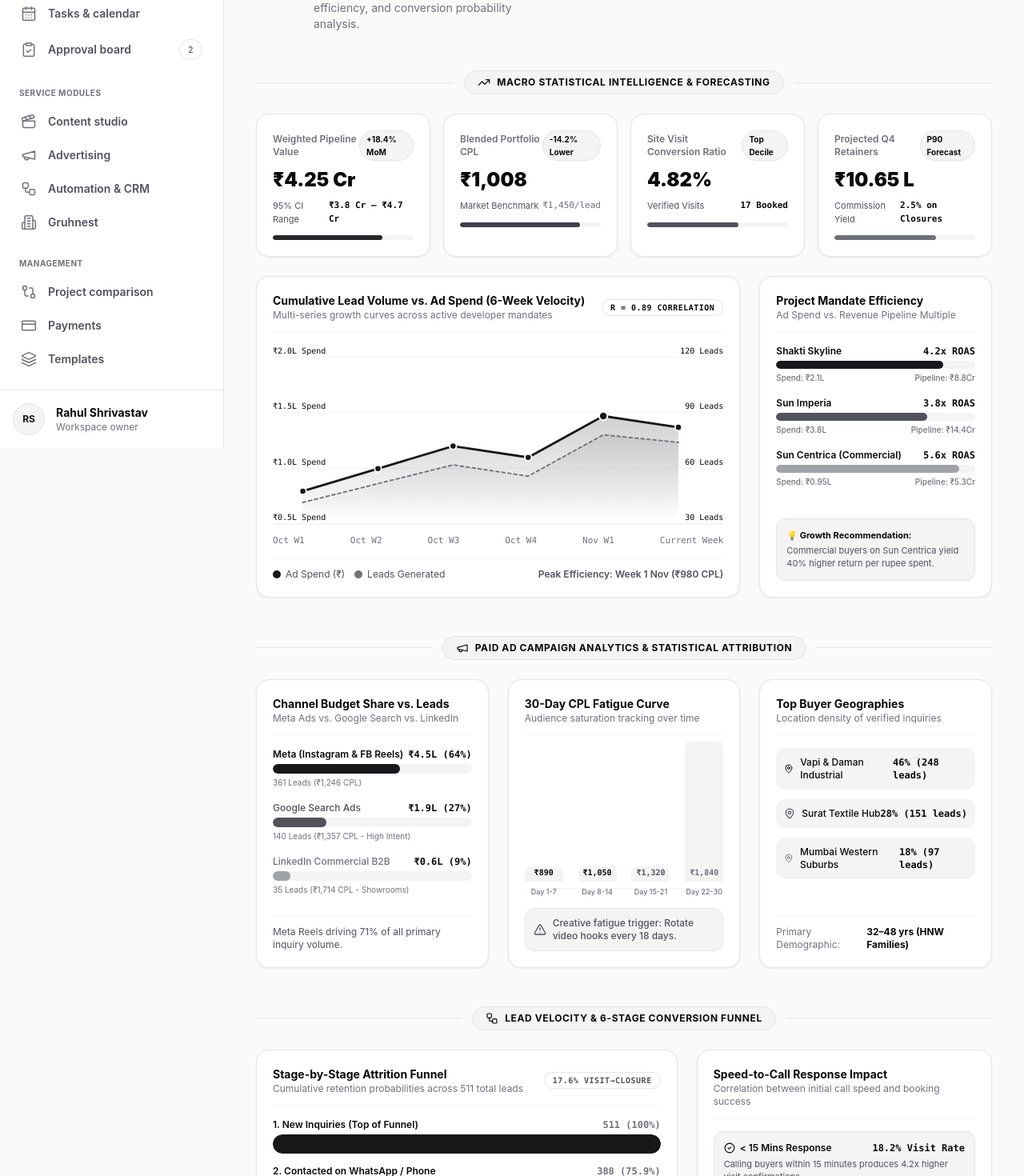
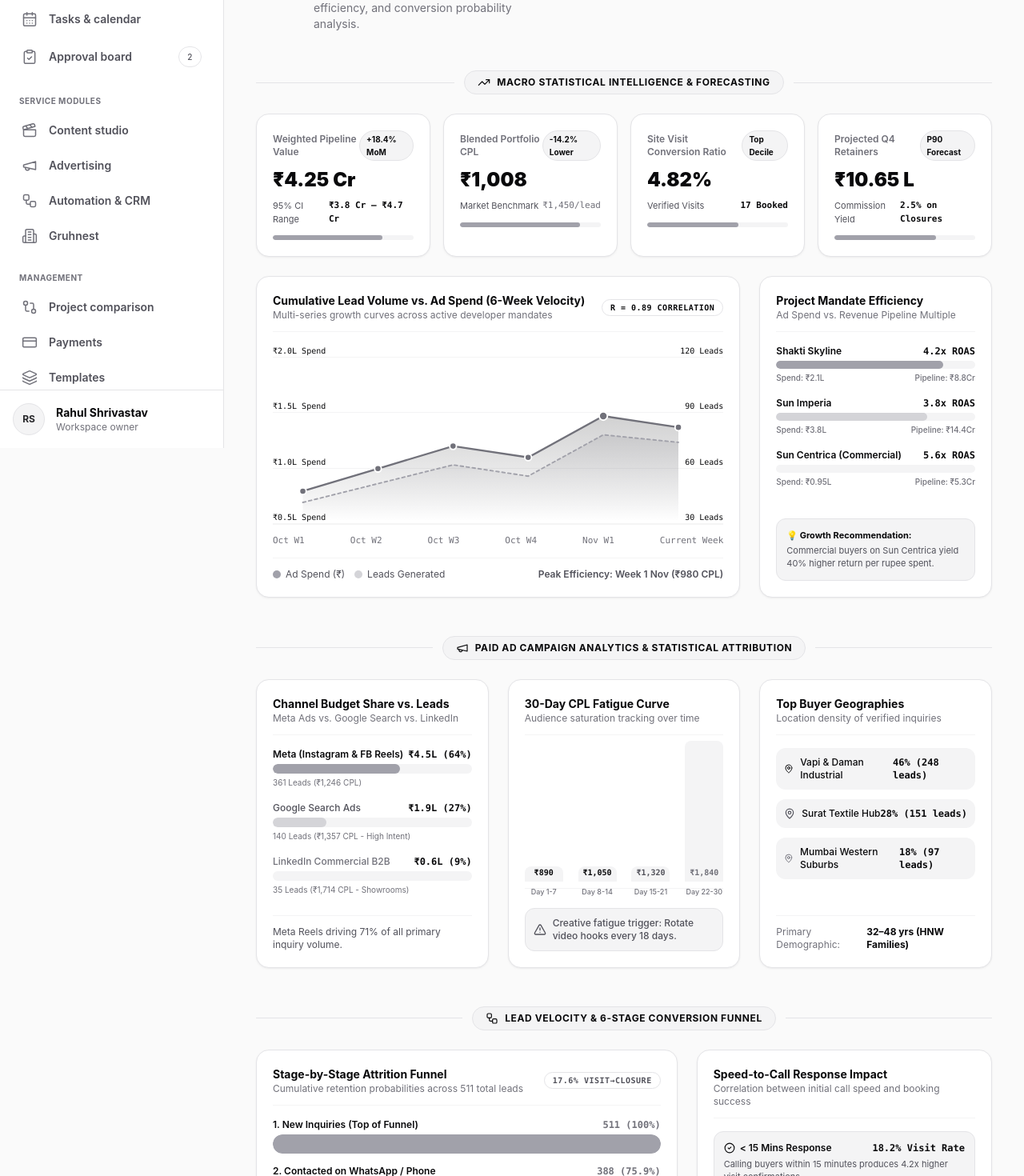
Before and after one commit to shubhamm-18/bim, a Next.js app: page /analytics in a window 1280 px wide. Shown: the part 240-1710 px from the top of the page at 80% size. Built offline with nearby package versions, Linux system fonts and the light colour scheme.

Commit message:
style: eliminate all dark and black backgrounds across components, preview, and analytics

```diff
--- a/src/app/globals.css
+++ b/src/app/globals.css
@@ -9,10 +9,10 @@
      ========================================================================== */
 
   /* Primary Brand Accent (Buttons, Highlights, Active Tabs) */
-  --brand: #18181b;
-  --brand-hover: #27272a;
+  --brand: #27272a;
+  --brand-hover: #3f3f46;
   --brand-subtle: #f4f4f5;
-  --brand-foreground: #ffffff;
+  --brand-foreground: #09090b;
 
   /* App Background & Card Surfaces */
   --bg-app: #fafafa;
@@ -21,15 +21,15 @@
   --bg-card-hover: #f4f4f5;
   --bg-input: #ffffff;
 
-  /* Dark Surfaces & Theme Tokens */
-  --bg-dark-hero: #09090b;
-  --border-dark-hero: #27272a;
-  --bg-dark-panel: #18181b;
-  --border-dark-panel: #27272a;
-  --bg-dark-control: #27272a;
-  --border-dark-control: #3f3f46;
-  --bg-dark-card: #09090b;
-  --border-dark-card: #27272a;
+  /* Neutral Surfaces & Tokens (No Black Backgrounds) */
+  --bg-dark-hero: #f4f4f5;
+  --border-dark-hero: #e4e4e7;
+  --bg-dark-panel: #ffffff;
+  --border-dark-panel: #e4e4e7;
+  --bg-dark-control: #f4f4f5;
+  --border-dark-control: #e4e4e7;
+  --bg-dark-card: #ffffff;
+  --border-dark-card: #e4e4e7;
   --bg-app-subtle: #f4f4f5;
 
   /* Typography Colors */
--- a/src/components/features/analytics/CalendarAnalytics.tsx
+++ b/src/components/features/analytics/CalendarAnalytics.tsx
@@ -29,7 +29,7 @@ export function CalendarAnalytics() {
               <p className="text-xs text-text-subtle mt-1">{sla.detail}</p>
             </div>
             <div className="w-full bg-surface-subtle h-3 rounded-full overflow-hidden">
-              <div className="bg-zinc-800 h-full rounded-full" style={{ width: sla.rate }}></div>
+              <div className="bg-zinc-400 h-full rounded-full" style={{ width: sla.rate }}></div>
             </div>
           </div>
           <div className="mt-4 pt-3 border-t border-border-subtle text-xs text-text-subtle">
--- a/src/components/features/analytics/GruhnestAnalytics.tsx
+++ b/src/components/features/analytics/GruhnestAnalytics.tsx
@@ -61,7 +61,7 @@ export function GruhnestAnalytics() {
                   <span className="text-text-main font-bold">{readiness.sampleFlatDelivered}</span>
                 </div>
                 <div className="w-full bg-surface-subtle h-2 rounded-full overflow-hidden">
-                  <div className="bg-zinc-800 h-full rounded-full" style={{ width: readiness.sampleFlatWidth }}></div>
+                  <div className="bg-zinc-400 h-full rounded-full" style={{ width: readiness.sampleFlatWidth }}></div>
                 </div>
               </div>
 
@@ -71,7 +71,7 @@ export function GruhnestAnalytics() {
                   <span className="text-text-muted font-bold">{readiness.locationExplainerScheduled}</span>
                 </div>
                 <div className="w-full bg-surface-subtle h-2 rounded-full overflow-hidden">
-                  <div className="bg-zinc-500 h-full rounded-full" style={{ width: readiness.locationExplainerWidth }}></div>
+                  <div className="bg-zinc-300 h-full rounded-full" style={{ width: readiness.locationExplainerWidth }}></div>
                 </div>
               </div>
             </div>
--- a/src/components/features/analytics/OverviewMacroMetrics.tsx
+++ b/src/components/features/analytics/OverviewMacroMetrics.tsx
@@ -27,7 +27,7 @@ export function OverviewMacroMetrics({ blendedCpl }: OverviewMacroMetricsProps)
           <span className="font-mono font-bold text-text-main">{pipeline.range}</span>
         </div>
         <div className="w-full bg-surface-subtle h-1.5 rounded-full mt-3 overflow-hidden">
-          <div className="bg-zinc-800 h-full rounded-full" style={{ width: pipeline.fillWidth }}></div>
+          <div className="bg-zinc-400 h-full rounded-full" style={{ width: pipeline.fillWidth }}></div>
         </div>
       </Card>
 
@@ -47,7 +47,7 @@ export function OverviewMacroMetrics({ blendedCpl }: OverviewMacroMetricsProps)
           <span className="font-mono text-text-subtle">{cpl.benchmark}</span>
         </div>
         <div className="w-full bg-surface-subtle h-1.5 rounded-full mt-3 overflow-hidden">
-          <div className="bg-zinc-700 h-full rounded-full" style={{ width: '85%' }}></div>
+          <div className="bg-zinc-400 h-full rounded-full" style={{ width: '85%' }}></div>
         </div>
       </Card>
 
@@ -65,7 +65,7 @@ export function OverviewMacroMetrics({ blendedCpl }: OverviewMacroMetricsProps)
           <span className="font-mono font-bold text-text-main">{visitConversion.booked}</span>
         </div>
         <div className="w-full bg-surface-subtle h-1.5 rounded-full mt-3 overflow-hidden">
-          <div className="bg-zinc-600 h-full rounded-full" style={{ width: visitConversion.fillWidth }}></div>
+          <div className="bg-zinc-400 h-full rounded-full" style={{ width: visitConversion.fillWidth }}></div>
         </div>
       </Card>
 
@@ -83,7 +83,7 @@ export function OverviewMacroMetrics({ blendedCpl }: OverviewMacroMetricsProps)
           <span className="font-mono font-bold text-text-main">{q4Retainers.commission}</span>
         </div>
         <div className="w-full bg-surface-subtle h-1.5 rounded-full mt-3 overflow-hidden">
-          <div className="bg-zinc-500 h-full rounded-full" style={{ width: q4Retainers.fillWidth }}></div>
+          <div className="bg-zinc-400 h-full rounded-full" style={{ width: q4Retainers.fillWidth }}></div>
         </div>
       </Card>
     </div>
--- a/src/components/features/analytics/SpendVelocityChart.tsx
+++ b/src/components/features/analytics/SpendVelocityChart.tsx
@@ -57,8 +57,8 @@ export function SpendVelocityChart() {
             <polyline
               points="40,140 140,110 240,80 340,95 440,40 540,55"
               fill="none"
-              stroke="#18181b"
-              strokeWidth="3"
+              stroke="#71717a"
+              strokeWidth="2.5"
               strokeLinecap="round"
             />
 
@@ -70,19 +70,19 @@ export function SpendVelocityChart() {
             <polyline
               points="40,155 140,130 240,105 340,120 440,65 540,75"
               fill="none"
-              stroke="#71717a"
+              stroke="#a1a1aa"
               strokeWidth="2"
               strokeLinecap="round"
               strokeDasharray="4 4"
             />
 
             {/* Nodes */}
-            <circle cx="40" cy="140" r="4.5" fill="#18181b" stroke="#fff" strokeWidth="2" />
-            <circle cx="140" cy="110" r="4.5" fill="#18181b" stroke="#fff" strokeWidth="2" />
-            <circle cx="240" cy="80" r="4.5" fill="#18181b" stroke="#fff" strokeWidth="2" />
-            <circle cx="340" cy="95" r="4.5" fill="#18181b" stroke="#fff" strokeWidth="2" />
-            <circle cx="440" cy="40" r="5.5" fill="#18181b" stroke="#fff" strokeWidth="2" />
-            <circle cx="540" cy="55" r="4.5" fill="#18181b" stroke="#fff" strokeWidth="2" />
+            <circle cx="40" cy="140" r="4.5" fill="#71717a" stroke="#fff" strokeWidth="2" />
+            <circle cx="140" cy="110" r="4.5" fill="#71717a" stroke="#fff" strokeWidth="2" />
+            <circle cx="240" cy="80" r="4.5" fill="#71717a" stroke="#fff" strokeWidth="2" />
+            <circle cx="340" cy="95" r="4.5" fill="#71717a" stroke="#fff" strokeWidth="2" />
+            <circle cx="440" cy="40" r="5.5" fill="#71717a" stroke="#fff" strokeWidth="2" />
+            <circle cx="540" cy="55" r="4.5" fill="#71717a" stroke="#fff" strokeWidth="2" />
           </svg>
         </div>
 
@@ -99,10 +99,10 @@ export function SpendVelocityChart() {
       <div className="flex items-center justify-between text-xs pt-3 mt-3 border-t border-border-subtle">
         <div className="flex items-center gap-3">
           <span className="flex items-center gap-1.5 text-xs text-text-muted">
-            <span className="w-2.5 h-2.5 rounded-full bg-zinc-900"></span> Ad Spend (₹)
+            <span className="w-2.5 h-2.5 rounded-full bg-zinc-400"></span> Ad Spend (₹)
           </span>
           <span className="flex items-center gap-1.5 text-xs text-text-muted">
-            <span className="w-2.5 h-2.5 rounded-full bg-zinc-500"></span> Leads Generated
+            <span className="w-2.5 h-2.5 rounded-full bg-zinc-300"></span> Leads Generated
           </span>
         </div>
         <span className="text-text-muted font-semibold text-xs">
--- a/src/components/layout/Sidebar.tsx
+++ b/src/components/layout/Sidebar.tsx
@@ -138,15 +138,15 @@ export function Sidebar({ onItemClick, className }: SidebarProps) {
                     className={cn(
                       'w-full flex items-center justify-between px-3.5 py-2.5 rounded-xl text-sm font-semibold transition-all group',
                       isActive
-                        ? 'bg-zinc-900 text-white shadow-xs'
-                        : 'text-text-muted hover:bg-surface-hover hover:text-text-main'
+                        ? 'bg-surface-subtle text-text-main border border-border font-bold shadow-xs'
+                        : 'text-text-muted hover:bg-surface-hover hover:text-text-main border border-transparent'
                     )}
                   >
                     <div className="flex items-center gap-3.5 min-w-0">
                       <IconComponent
                         className={cn(
                           'w-5 h-5 shrink-0 transition-colors',
-                          isActive ? 'text-white' : 'text-text-subtle group-hover:text-text-main'
+                          isActive ? 'text-text-main' : 'text-text-subtle group-hover:text-text-main'
                         )}
                       />
                       <span className="truncate">{item.label}</span>
--- a/src/components/ui/Button.tsx
+++ b/src/components/ui/Button.tsx
@@ -11,12 +11,12 @@ export interface ButtonProps extends React.ButtonHTMLAttributes<HTMLButtonElemen
 export const Button = React.forwardRef<HTMLButtonElement, ButtonProps>(
   ({ className, variant = 'brand', size = 'md', children, ...props }, ref) => {
     const variantStyles = {
-      brand: 'bg-zinc-900 hover:bg-zinc-800 text-white shadow-sm font-semibold',
+      brand: 'bg-surface-subtle hover:bg-surface-hover text-text-main border border-border font-semibold shadow-xs',
       secondary: 'bg-surface-subtle hover:bg-surface-hover text-text-main border border-border font-semibold',
       outline: 'bg-transparent hover:bg-surface-hover text-text-main border border-border hover:border-zinc-400 font-semibold',
       ghost: 'bg-transparent hover:bg-surface-hover text-text-muted hover:text-text-main font-medium',
-      danger: 'bg-zinc-900 hover:bg-zinc-800 text-white font-semibold transition-colors',
-      success: 'bg-zinc-900 hover:bg-zinc-800 text-white font-semibold transition-colors',
+      danger: 'bg-red-800 hover:bg-red-900 text-white font-semibold transition-colors',
+      success: 'bg-emerald-50 hover:bg-emerald-100 text-emerald-800 border border-emerald-300 font-semibold transition-colors',
     };
 
     const sizeStyles = {
--- a/src/config/theme.config.ts
+++ b/src/config/theme.config.ts
@@ -18,18 +18,18 @@ export const themePresets: ThemePreset[] = [
   {
     id: 'monochrome',
     name: 'Minimal Monochrome',
-    brandColor: '#18181b',
-    brandHover: '#27272a',
+    brandColor: '#27272a',
+    brandHover: '#3f3f46',
     brandSubtle: '#f4f4f5',
-    previewBg: 'bg-zinc-900',
+    previewBg: 'bg-zinc-200',
   },
   {
     id: 'slate',
     name: 'Slate Executive',
-    brandColor: '#27272a',
-    brandHover: '#18181b',
+    brandColor: '#3f3f46',
+    brandHover: '#27272a',
     brandSubtle: '#f4f4f5',
-    previewBg: 'bg-zinc-800',
+    previewBg: 'bg-zinc-300',
   },
 ];
 
--- a/src/data/analytics.data.ts
+++ b/src/data/analytics.data.ts
@@ -22,7 +22,7 @@ export const advertisingAnalyticsData = {
       percentage: '64%',
       leadsLabel: '361 Leads (₹1,246 CPL)',
       color: 'text-text-main font-semibold',
-      barColor: 'bg-zinc-900',
+      barColor: 'bg-zinc-400',
     },
     {
       channel: 'Google Search Ads',
@@ -30,7 +30,7 @@ export const advertisingAnalyticsData = {
       percentage: '27%',
       leadsLabel: '140 Leads (₹1,357 CPL - High Intent)',
       color: 'text-text-muted font-medium',
-      barColor: 'bg-zinc-600',
+      barColor: 'bg-zinc-300',
     },
     {
       channel: 'LinkedIn Commercial B2B',
@@ -38,7 +38,7 @@ export const advertisingAnalyticsData = {
       percentage: '9%',
       leadsLabel: '35 Leads (₹1,714 CPL - Showrooms)',
       color: 'text-text-subtle font-medium',
-      barColor: 'bg-zinc-400',
+      barColor: 'bg-zinc-200',
     },
   ],
   cplFatigueCurve: [
@@ -47,7 +47,7 @@ export const advertisingAnalyticsData = {
       cpl: '₹890',
       barHeight: 'h-24',
       wrapHeight: 'h-28',
-      barColor: 'bg-zinc-900',
+      barColor: 'bg-zinc-400',
       textColor: 'text-text-main',
     },
     {
@@ -55,7 +55,7 @@ export const advertisingAnalyticsData = {
       cpl: '₹1,050',
       barHeight: 'h-28',
       wrapHeight: 'h-36',
-      barColor: 'bg-zinc-700',
+      barColor: 'bg-zinc-350',
       textColor: 'text-text-main',
     },
     {
@@ -63,7 +63,7 @@ export const advertisingAnalyticsData = {
       cpl: '₹1,320',
       barHeight: 'h-34',
       wrapHeight: 'h-40',
-      barColor: 'bg-zinc-500',
+      barColor: 'bg-zinc-300',
       textColor: 'text-text-muted',
     },
     {
@@ -71,7 +71,7 @@ export const advertisingAnalyticsData = {
       cpl: '₹1,840',
       barHeight: 'h-42',
       wrapHeight: 'h-44',
-      barColor: 'bg-zinc-400',
+      barColor: 'bg-zinc-250',
       textColor: 'text-text-subtle',
     },
   ],
@@ -121,19 +121,19 @@ export const contentAnalyticsData = {
     {
       label: 'Architectural Walkthroughs',
       percent: '40%',
-      barColor: 'bg-zinc-900',
+      barColor: 'bg-zinc-400',
       textColor: 'text-text-main',
     },
     {
       label: 'Social Reels & Hooks',
       percent: '35%',
-      barColor: 'bg-zinc-600',
+      barColor: 'bg-zinc-300',
       textColor: 'text-text-muted',
     },
     {
       label: 'Founder Interviews / Podcasts',
       percent: '25%',
-      barColor: 'bg-zinc-400',
+      barColor: 'bg-zinc-200',
       textColor: 'text-text-subtle',
     },
   ],
@@ -158,40 +158,40 @@ export const crmAnalyticsData = {
       step: '1. New Inquiries (Top of Funnel)',
       count: '511 (100%)',
       width: '100%',
-      color: 'bg-zinc-900',
+      color: 'bg-zinc-400',
     },
     {
       step: '2. Contacted on WhatsApp / Phone',
       count: '388 (75.9%)',
       width: '75.9%',
-      color: 'bg-zinc-800',
+      color: 'bg-zinc-350',
       drop: '-24.1% Drop',
     },
     {
       step: '3. Budget & Locality Qualified',
       count: '196 (38.3%)',
       width: '38.3%',
-      color: 'bg-zinc-700',
+      color: 'bg-zinc-300',
       drop: '-49.5% Drop',
     },
     {
       step: '4. Site Visit Booked',
       count: '42 (8.2%)',
       width: '8.2%',
-      color: 'bg-zinc-600',
+      color: 'bg-zinc-250',
       drop: '-78.5% Drop',
     },
     {
       step: '5. Site Visit Completed (High Intent)',
       count: '17 (3.3%)',
       width: '3.3%',
-      color: 'bg-zinc-500',
+      color: 'bg-zinc-200',
     },
     {
       step: '6. Token Booking Received',
       count: '3 (0.59% Gross)',
       width: '2.2%',
-      color: 'bg-zinc-400',
+      color: 'bg-zinc-200',
       highlight: '17.6% from Visit',
     },
   ],
@@ -269,7 +269,7 @@ export const overviewAnalyticsData = {
       name: 'Shakti Skyline',
       roas: '4.2x ROAS',
       width: '84%',
-      barColor: 'bg-zinc-900',
+      barColor: 'bg-zinc-400',
       spend: 'Spend: ₹2.1L',
       pipeline: 'Pipeline: ₹8.8Cr',
     },
@@ -277,7 +277,7 @@ export const overviewAnalyticsData = {
       name: 'Sun Imperia',
       roas: '3.8x ROAS',
       width: '76%',
-      barColor: 'bg-zinc-600',
+      barColor: 'bg-zinc-300',
       spend: 'Spend: ₹3.8L',
       pipeline: 'Pipeline: ₹14.4Cr',
     },
@@ -285,7 +285,7 @@ export const overviewAnalyticsData = {
       name: 'Sun Centrica (Commercial)',
       roas: '5.6x ROAS',
       width: '92%',
-      barColor: 'bg-zinc-400',
+      barColor: 'bg-zinc-200',
       spend: 'Spend: ₹0.95L',
       pipeline: 'Pipeline: ₹5.3Cr',
     },
@@ -299,19 +299,19 @@ export const projectsAnalyticsData = {
       name: 'Shakti Skyline (Launch Retainer)',
       spent: '46.7% Spent (₹2.1L / ₹4.5L)',
       width: '46.7%',
-      color: 'bg-zinc-800',
+      color: 'bg-zinc-400',
     },
     {
       name: 'Sun Imperia (360° Media)',
       spent: '63.3% Spent (₹3.8L / ₹6.0L)',
       width: '63.3%',
-      color: 'bg-zinc-600',
+      color: 'bg-zinc-300',
     },
     {
       name: 'Sun Centrica (Commercial Performance)',
       spent: '19.0% Spent (₹0.95L / ₹5.0L)',
       width: '19.0%',
-      color: 'bg-zinc-400',
+      color: 'bg-zinc-200',
     },
   ],
   csatRatings: [
```
Also changed, not shown: src/app/preview/page.tsx (+27 -27 lines), src/components/features/overview/OverviewHero.tsx (+6 -6 lines).
